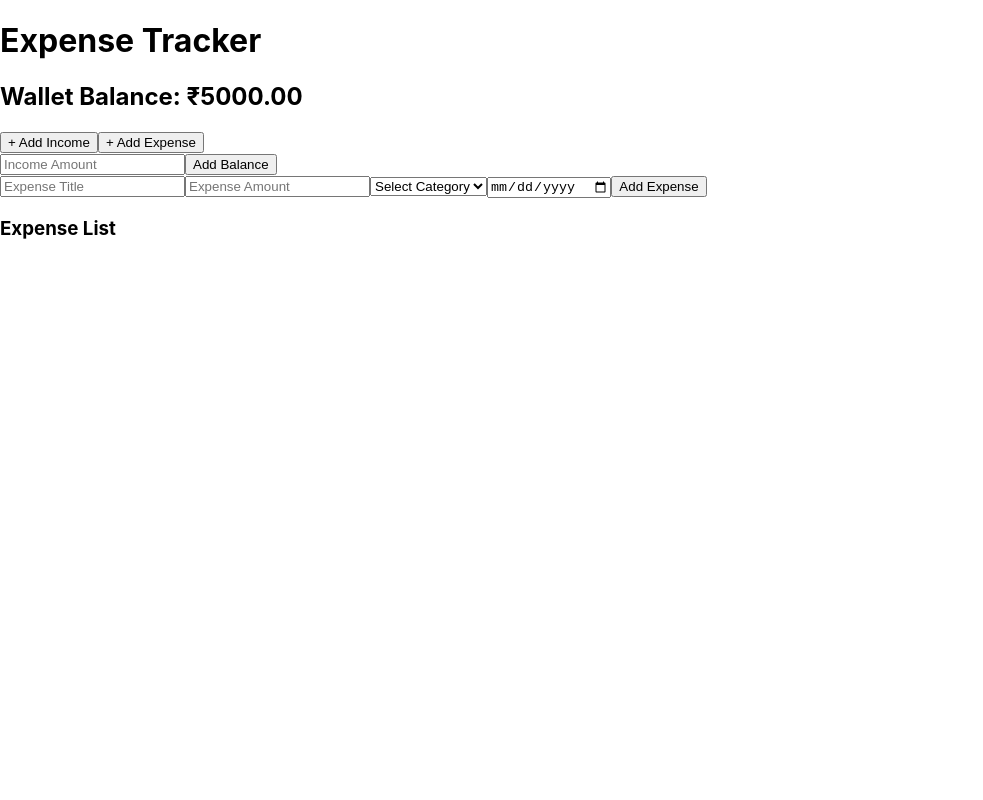
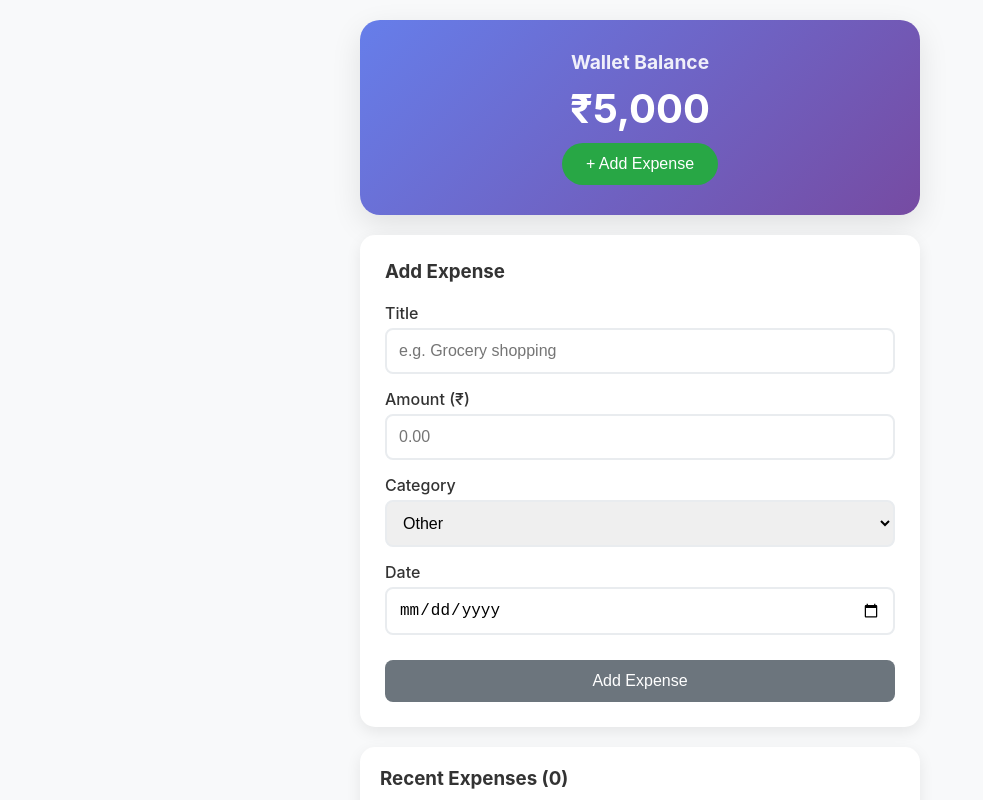
Before and after one commit to Rohinigunjal/xexpensetracker, a React (Create React App) app: page / in a window 1280 px wide. Both pictures are taken after a click on the button "+ Add Expense". Shown: the top 800 px of the page, without its empty margins (0-983 px from the left). Built offline with nearby package versions, Linux system fonts and the light colour scheme.

Commit message:
xexpensetracker

```diff
--- a/package.json
+++ b/package.json
@@ -10,6 +10,7 @@
     "react": "^19.2.4",
     "react-dom": "^19.2.4",
     "react-scripts": "5.0.1",
+    "recharts": "^3.7.0",
     "web-vitals": "^2.1.4"
   },
   "scripts": {
--- a/src/App.css
+++ b/src/App.css
@@ -1,38 +1,216 @@
-.App {
-  text-align: center;
+* {
+  margin: 0;
+  padding: 0;
+  box-sizing: border-box;
 }
 
-.App-logo {
-  height: 40vmin;
-  pointer-events: none;
+body {
+  font-family: -apple-system, BlinkMacSystemFont, 'Segoe UI', Roboto, sans-serif;
+  background: #f8f9fa;
+  color: #333;
 }
 
-@media (prefers-reduced-motion: no-preference) {
-  .App-logo {
-    animation: App-logo-spin infinite 20s linear;
-  }
+.container {
+  max-width: 600px;
+  margin: 0 auto;
+  padding: 20px;
+  min-height: 100vh;
 }
 
-.App-header {
-  background-color: #282c34;
-  min-height: 100vh;
+.wallet-balance {
+  background: linear-gradient(135deg, #667eea 0%, #764ba2 100%);
+  color: white;
+  padding: 30px;
+  border-radius: 20px;
+  text-align: center;
+  margin-bottom: 20px;
+  box-shadow: 0 10px 30px rgba(0,0,0,0.1);
+}
+
+.wallet-balance h1 {
+  font-size: 2.5rem;
+  margin: 10px 0;
+}
+
+.wallet-balance h2 {
+  font-size: 1.2rem;
+  opacity: 0.9;
+}
+
+.add-expense-btn {
+  background: #28a745;
+  color: white;
+  border: none;
+  padding: 12px 24px;
+  border-radius: 25px;
+  font-size: 16px;
+  cursor: pointer;
+  transition: background 0.3s;
+}
+
+.add-expense-btn:hover {
+  background: #218838;
+}
+
+.form-container {
+  background: white;
+  padding: 25px;
+  border-radius: 15px;
+  margin-bottom: 20px;
+  box-shadow: 0 5px 15px rgba(0,0,0,0.08);
+}
+
+.form-container h3 {
+  margin-bottom: 20px;
+  color: #333;
+}
+
+.input-group {
+  margin-bottom: 15px;
+}
+
+.input-group label {
+  display: block;
+  margin-bottom: 5px;
+  font-weight: 500;
+}
+
+.input-group input,
+.input-group select {
+  width: 100%;
+  padding: 12px;
+  border: 2px solid #e9ecef;
+  border-radius: 8px;
+  font-size: 16px;
+  transition: border-color 0.3s;
+}
+
+.input-group input:focus,
+.input-group select:focus {
+  outline: none;
+  border-color: #667eea;
+}
+
+.submit-btn {
+  background: #007bff;
+  color: white;
+  border: none;
+  padding: 12px 24px;
+  border-radius: 8px;
+  font-size: 16px;
+  cursor: pointer;
+  width: 100%;
+  margin-top: 10px;
+  transition: background 0.3s;
+}
+
+.submit-btn:hover:not(:disabled) {
+  background: #0056b3;
+}
+
+.submit-btn:disabled {
+  background: #6c757d;
+  cursor: not-allowed;
+}
+
+.expense-list {
+  background: white;
+  border-radius: 15px;
+  padding: 20px;
+  box-shadow: 0 5px 15px rgba(0,0,0,0.08);
+  margin-bottom: 20px;
+}
+
+.expense-list h3 {
+  margin-bottom: 15px;
+  color: #333;
+}
+
+.expense-item {
   display: flex;
-  flex-direction: column;
+  justify-content: space-between;
   align-items: center;
-  justify-content: center;
-  font-size: calc(10px + 2vmin);
+  padding: 15px;
+  border-bottom: 1px solid #e9ecef;
+}
+
+.expense-item:last-child {
+  border-bottom: none;
+}
+
+.expense-meta {
+  font-size: 0.9rem;
+  color: #666;
+  margin-top: 4px;
+}
+
+.expense-actions {
+  display: flex;
+  gap: 10px;
+}
+
+.edit-btn, .delete-btn {
+  padding: 6px 12px;
+  border: none;
+  border-radius: 5px;
+  cursor: pointer;
+  font-size: 14px;
+  transition: all 0.3s;
+}
+
+.edit-btn {
+  background: #ffc107;
+  color: #000;
+}
+
+.edit-btn:hover {
+  background: #e0a800;
+}
+
+.delete-btn {
+  background: #dc3545;
   color: white;
 }
 
-.App-link {
-  color: #61dafb;
+.delete-btn:hover {
+  background: #c82333;
 }
 
-@keyframes App-logo-spin {
-  from {
-    transform: rotate(0deg);
+.charts-container {
+  display: grid;
+  grid-template-columns: 1fr 1fr;
+  gap: 20px;
+}
+
+.chart-wrapper {
+  background: white;
+  padding: 20px;
+  border-radius: 15px;
+  box-shadow: 0 5px 15px rgba(0,0,0,0.08);
+}
+
+.chart-wrapper h4 {
+  margin-bottom: 15px;
+  color: #333;
+}
+
+@media (max-width: 768px) {
+  .container {
+    padding: 10px;
   }
-  to {
-    transform: rotate(360deg);
+
+  .charts-container {
+    grid-template-columns: 1fr;
+  }
+
+  .expense-item {
+    flex-direction: column;
+    align-items: flex-start;
+    gap: 10px;
+  }
+
+  .expense-actions {
+    width: 100%;
+    justify-content: flex-end;
   }
 }
--- a/src/App.js
+++ b/src/App.js
@@ -1,133 +1,200 @@
-import React from "react";
+import React, { useState, useEffect } from 'react';
+import './App.css';
+import { PieChart, Pie, BarChart, Bar, XAxis, YAxis, CartesianGrid, Tooltip, ResponsiveContainer, Cell } from 'recharts';
+
+const expenseCategories = ['Food', 'Transport', 'Shopping', 'Entertainment', 'Bills', 'Other'];
+const COLORS = ['#0088FE', '#00C49F', '#FFBB28', '#FF8042', '#8884d8'];
 
 function App() {
-  const [walletBalance, setWalletBalance] = React.useState(5000);
+  const [walletBalance, setWalletBalance] = useState(5000);
+  const [expenses, setExpenses] = useState([]);
+  const [showForm, setShowForm] = useState(false);
+  const [formData, setFormData] = useState({ title: '', amount: '', category: 'Other', date: '' });
+  const [editId, setEditId] = useState(null);
 
-  const [expenses, setExpenses] = React.useState(
-    JSON.parse(localStorage.getItem("expenses")) || []
-  );
+  useEffect(() => {
+    const saved = localStorage.getItem('expenses');
+    if (saved) {
+      const loadedExpenses = JSON.parse(saved);
+      setExpenses(loadedExpenses);
+      const totalSpent = loadedExpenses.reduce((sum, exp) => sum + parseFloat(exp.amount), 0);
+      setWalletBalance(5000 - totalSpent);
+    }
+  }, []);
 
-  const [title, setTitle] = React.useState("");
-  const [price, setPrice] = React.useState("");
-  const [category, setCategory] = React.useState("");
-  const [date, setDate] = React.useState("");
-
-  const [incomeAmount, setIncomeAmount] = React.useState("");
-
-  // Save expenses to localStorage
-  React.useEffect(() => {
-    localStorage.setItem("expenses", JSON.stringify(expenses));
+  useEffect(() => {
+    localStorage.setItem('expenses', JSON.stringify(expenses));
+    const totalSpent = expenses.reduce((sum, exp) => sum + parseFloat(exp.amount), 0);
+    setWalletBalance(5000 - totalSpent);
   }, [expenses]);
 
-  // Handle Add Income
-  const handleAddIncome = (e) => {
-    e.preventDefault();
-
-    if (!incomeAmount) return;
-
-    setWalletBalance(walletBalance + Number(incomeAmount));
-    setIncomeAmount("");
+  const handleInputChange = (e) => {
+    setFormData({ ...formData, [e.target.name]: e.target.value });
   };
 
-  // Handle Add Expense
-  const handleAddExpense = (e) => {
-    e.preventDefault();
-
-    if (!title || !price || !category || !date) return;
-
-    if (Number(price) > walletBalance) {
-      alert("Insufficient balance");
-      return;
-    }
-
-    const newExpense = {
-      id: Date.now(),
-      title,
-      price: Number(price),
-      category,
-      date,
+  const validateForm = () => {
+    return formData.title.trim() && formData.amount > 0 && formData.category && formData.date;
   };
 
-    setExpenses([...expenses, newExpense]);
-    setWalletBalance(walletBalance - Number(price));
+  const handleSubmit = (e) => {
+    e.preventDefault();
+    if (!validateForm()) return;
 
-    setTitle("");
-    setPrice("");
-    setCategory("");
-    setDate("");
+    const expense = {
+      id: editId || Date.now(),
+      ...formData,
+      amount: parseFloat(formData.amount)
     };
 
+    if (editId) {
+      setExpenses(expenses.map(exp => exp.id === editId ? expense : exp));
+      setEditId(null);
+    } else {
+      setExpenses([...expenses, expense]);
+    }
+    setFormData({ title: '', amount: '', category: 'Other', date: '' });
+    setShowForm(false);
+  };
+
+  const handleEdit = (expense) => {
+    setFormData(expense);
+    setEditId(expense.id);
+    setShowForm(true);
+  };
+
+  const handleDelete = (id) => {
+    setExpenses(expenses.filter(exp => exp.id !== id));
+  };
+
+  const pieData = expenseCategories.map(cat => {
+    const total = expenses.filter(exp => exp.category === cat).reduce((sum, exp) => sum + exp.amount, 0);
+    return { name: cat, value: total };
+  }).filter(d => d.value > 0);
+
+  const barData = expenses
+    .slice(-7)
+    .reduce((acc, exp) => {
+      const date = new Date(exp.date).toLocaleDateString();
+      acc[date] = (acc[date] || 0) + exp.amount;
+      return acc;
+    }, {});
+
+  const trendData = Object.entries(barData).map(([name, value]) => ({ name, value })).reverse();
+
   return (
-    <div>
-      <h1>Expense Tracker</h1>
+    <div className="container">
+      <div className="wallet-balance">
+        <h2>Wallet Balance</h2>
+        <h1>₹{walletBalance.toLocaleString()}</h1>
+        <button className="add-expense-btn" onClick={() => { setShowForm(true); setEditId(null); }}>
+          + Add Expense
+        </button>
+      </div>
 
-      <h2>Wallet Balance: ₹{walletBalance.toFixed(2)}</h2>
-
-      {/* Buttons */}
-      <button type="button">+ Add Income</button>
-      <button type="button">+ Add Expense</button>
-
-      {/* Add Income Form */}
-      <form onSubmit={handleAddIncome}>
+      {showForm && (
+        <div className="form-container">
+          <h3>{editId ? 'Edit Expense' : 'Add Expense'}</h3>
+          <form onSubmit={handleSubmit}>
+            <div className="input-group">
+              <label>Title</label>
+              <input
+                name="title"
+                value={formData.title}
+                onChange={handleInputChange}
+                placeholder="e.g. Grocery shopping"
+                required
+              />
+            </div>
+            <div className="input-group">
+              <label>Amount (₹)</label>
               <input
                 type="number"
-          placeholder="Income Amount"
-          value={incomeAmount}
-          onChange={(e) => setIncomeAmount(e.target.value)}
+                name="amount"
+                value={formData.amount}
+                onChange={handleInputChange}
+                placeholder="0.00"
+                min="0"
+                step="0.01"
+                required
               />
-        <button type="submit">Add Balance</button>
-      </form>
-
-      {/* Add Expense Form */}
-      <form onSubmit={handleAddExpense}>
-        <input
-          type="text"
-          name="title"
-          value={title}
-          onChange={(e) => setTitle(e.target.value)}
-          placeholder="Expense Title"
-        />
-
-        <input
-          type="number"
-          name="price"
-          value={price}
-          onChange={(e) => setPrice(e.target.value)}
-          placeholder="Expense Amount"
-        />
-
-        <select
-          name="category"
-          value={category}
-          onChange={(e) => setCategory(e.target.value)}
-        >
-          <option value="">Select Category</option>
-          <option value="Food">Food</option>
-          <option value="Travel">Travel</option>
-          <option value="Shopping">Shopping</option>
-          <option value="Entertainment">Entertainment</option>
+            </div>
+            <div className="input-group">
+              <label>Category</label>
+              <select name="category" value={formData.category} onChange={handleInputChange}>
+                {expenseCategories.map(cat => (
+                  <option key={cat} value={cat}>{cat}</option>
+                ))}
               </select>
-
+            </div>
+            <div className="input-group">
+              <label>Date</label>
               <input
                 type="date"
                 name="date"
-          value={date}
-          onChange={(e) => setDate(e.target.value)}
+                value={formData.date}
+                onChange={handleInputChange}
+                required
               />
+            </div>
+            <button type="submit" className="submit-btn" disabled={!validateForm()}>
+              {editId ? 'Update' : 'Add Expense'}
+            </button>
+          </form>
+        </div>
+      )}
 
-        <button type="submit">Add Expense</button>
-      </form>
+      <div className="expense-list">
+        <h3>Recent Expenses ({expenses.length})</h3>
+        {expenses.slice(-5).map(expense => (
+          <div key={expense.id} className="expense-item">
+            <div>
+              <strong>{expense.title}</strong>
+              <div className="expense-meta">
+                {expense.category} • {new Date(expense.date).toLocaleDateString()} • ₹{expense.amount.toFixed(2)}
+              </div>
+            </div>
+            <div className="expense-actions">
+              <button className="edit-btn" onClick={() => handleEdit(expense)}>Edit</button>
+              <button className="delete-btn" onClick={() => handleDelete(expense.id)}>Delete</button>
+            </div>
+          </div>
+        ))}
+      </div>
 
-      {/* Expense List */}
-      <h3>Expense List</h3>
-      <ul>
-        {expenses.map((expense) => (
-          <li key={expense.id}>
-            {expense.title} - ₹{expense.price} - {expense.category} -{" "}
-            {expense.date}
-          </li>
+      <div className="charts-container">
+        <div className="chart-wrapper">
+          <h4>Expense Summary (Pie)</h4>
+          <ResponsiveContainer width="100%" height={300}>
+            <PieChart>
+              <Pie
+                data={pieData}
+                cx="50%"
+                cy="50%"
+                outerRadius={80}
+                dataKey="value"
+                nameKey="name"
+              >
+                {pieData.map((entry, index) => (
+                  <Cell key={`cell-${index}`} fill={COLORS[index % COLORS.length]} />
                 ))}
-      </ul>
+              </Pie>
+              <Tooltip />
+            </PieChart>
+          </ResponsiveContainer>
+        </div>
+        <div className="chart-wrapper">
+          <h4>Trends (Bar - Last 7 days)</h4>
+          <ResponsiveContainer width="100%" height={300}>
+            <BarChart data={trendData}>
+              <CartesianGrid strokeDasharray="3 3" />
+              <XAxis dataKey="name" />
+              <YAxis />
+              <Tooltip />
+              <Bar dataKey="value" fill="#8884d8" />
+            </BarChart>
+          </ResponsiveContainer>
+        </div>
+      </div>
     </div>
   );
 }
```
Also changed, not shown: 1 other file (tests, documents, lock files or other folders). Lines whose indentation alone changed are shown as unchanged.
